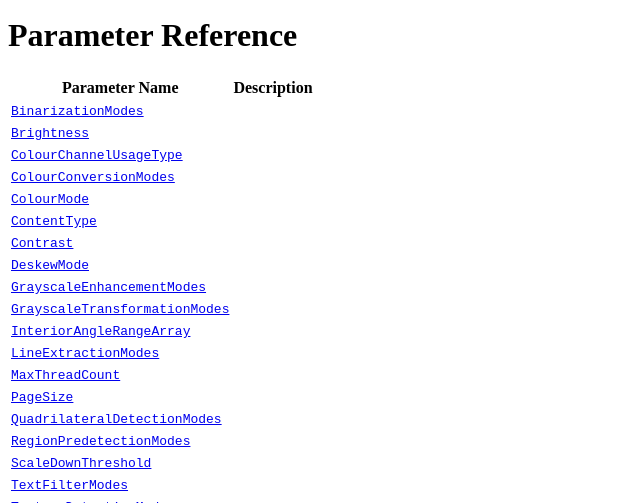
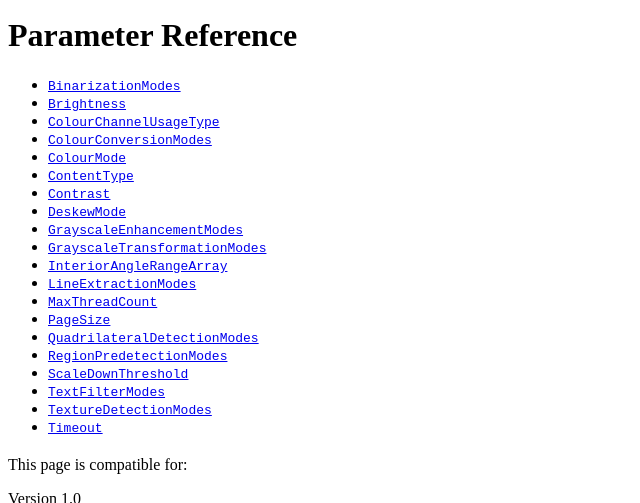
Before and after one commit to dynamsoft-docs/document-normalizer-docs, a Jekyll site: the page built from parameters/reference/index.md, in a window 1280 px wide and 900 px high, cut to the strip 397-900 px from the top of the window. Shown: the whole strip, without its empty margins (0-640 px from the left). Built offline with Jekyll 4.4.1, drawn with Linux system fonts in a browser that asks for light colours.

Commit message:
fix style

```diff
--- a/parameters/reference/index.md
+++ b/parameters/reference/index.md
@@ -6,25 +6,23 @@ description: Dynamsoft Document Normalizer - Parameter Reference
 
 # Parameter Reference
 
-| Parameter Name | Description |
-| -------------- | ----------- |
-| [`BinarizationModes`](binarization-modes.md)
-| [`Brightness`](brightness.md)
-| [`ColourChannelUsageType`](colour-channel-usage-type.md)
-| [`ColourConversionModes`](colour-conversion-modes.md)
-| [`ColourMode`](colour-mode.md)
-| [`ContentType`](content-type.md)
-| [`Contrast`](contrast.md)
-| [`DeskewMode`](deskew-mode.md)
-| [`GrayscaleEnhancementModes`](grayscale-enhancement-modes.md)
-| [`GrayscaleTransformationModes`](grayscale-transformation-modes.md)
-| [`InteriorAngleRangeArray`](interior-angle-range-array.md)
-| [`LineExtractionModes`](line-extraction-modes.md)
-| [`MaxThreadCount`](max-thread-count.md)
-| [`PageSize`](page-size.md)
-| [`QuadrilateralDetectionModes`](quadrilateral-detection-modes.md)
-| [`RegionPredetectionModes`](region-predetection-modes.md)
-| [`ScaleDownThreshold`](scale-down-threshold.md)
-| [`TextFilterModes`](text-filter-modes.md)
-| [`TextureDetectionModes`](texture-detection-modes.md)
-| [`Timeout`](timeout.md)
+- [`BinarizationModes`](binarization-modes.md)
+- [`Brightness`](brightness.md)
+- [`ColourChannelUsageType`](colour-channel-usage-type.md)
+- [`ColourConversionModes`](colour-conversion-modes.md)
+- [`ColourMode`](colour-mode.md)
+- [`ContentType`](content-type.md)
+- [`Contrast`](contrast.md)
+- [`DeskewMode`](deskew-mode.md)
+- [`GrayscaleEnhancementModes`](grayscale-enhancement-modes.md)
+- [`GrayscaleTransformationModes`](grayscale-transformation-modes.md)
+- [`InteriorAngleRangeArray`](interior-angle-range-array.md)
+- [`LineExtractionModes`](line-extraction-modes.md)
+- [`MaxThreadCount`](max-thread-count.md)
+- [`PageSize`](page-size.md)
+- [`QuadrilateralDetectionModes`](quadrilateral-detection-modes.md)
+- [`RegionPredetectionModes`](region-predetection-modes.md)
+- [`ScaleDownThreshold`](scale-down-threshold.md)
+- [`TextFilterModes`](text-filter-modes.md)
+- [`TextureDetectionModes`](texture-detection-modes.md)
+- [`Timeout`](timeout.md)
```
